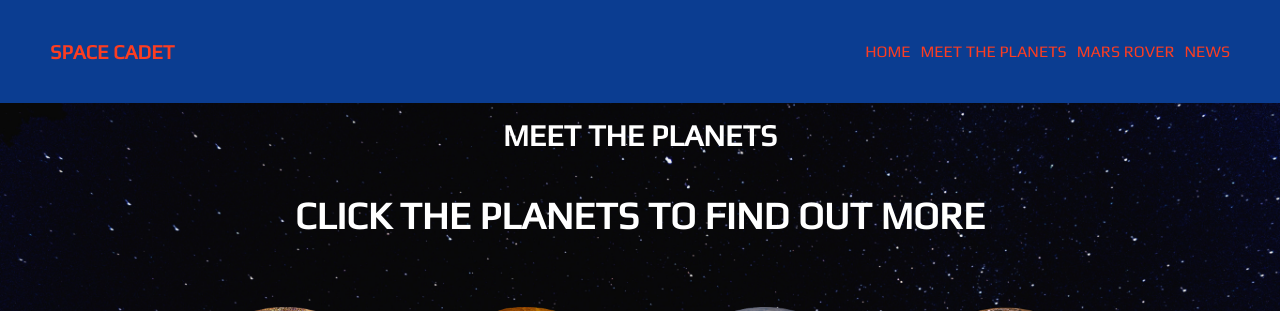
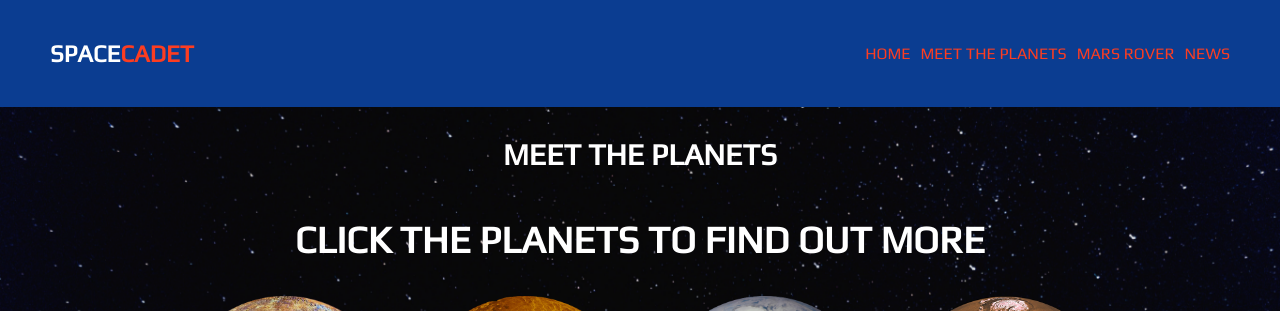
Before and after one commit to mitchelbower1/quick-nasa, an Angular app: page /planets in a window 1280 px wide. Shown: the top 311 px of the page. Built offline with nearby package versions, Linux system fonts and the light colour scheme.

Commit message:
FINAL COMMIT

```diff
--- a/src/app/footer/footer.component.css
+++ b/src/app/footer/footer.component.css
@@ -10,7 +10,6 @@ body {
   overflow: hidden;
   padding: 10px 0px;
   background-color: #0b3d91;
-
 }
 
 .card {
@@ -36,7 +35,6 @@ body {
   flex-direction: row;
   animation: ticker 100s linear infinite;
   background-color: #0b3d91;
-
 }
 
 @keyframes ticker {
@@ -63,25 +61,23 @@ body {
     width: 100%;
   }
 
-
-
   .headline {
     display: flex;
     flex-direction: row;
     font-family: ‘Play’, sans-serif;
     width: 100%;
     color: white;
-    font-size: 12px;
+    font-size: 16px;
     padding: 5px;
   }
 
   .ticker {
     display: flex;
     flex-direction: row;
-    width: 100vw;
+    width: 25vw;
     overflow: hidden;
     position: relative;
-    animation: ticker 100s linear infinite;
+    animation: ticker 45s linear infinite;
     background-color: #0b3d91;
   }
 
--- a/src/app/header/header.component.css
+++ b/src/app/header/header.component.css
@@ -12,7 +12,7 @@ body {
   justify-content: space-between;
   flex-direction: column;
   padding-top: 0px;
-  padding: 30px;
+  padding: 15px;
   align-items: center;
   width: 100%;
   font-family: "Play", sans-serif;
@@ -67,6 +67,16 @@ h1 {
   font-size: 24px;
   z-index: 99;
 }
+.logo {
+  display: flex;
+  align-items: baseline;
+  font-size: 24px;
+  color: white;
+}
+
+.cadet {
+  color: #fc3d21;
+}
 
 @media only screen and (min-width: 768px) {
   .navbar {
@@ -77,10 +87,7 @@ h1 {
     align-items: baseline;
     background-color: #0b3d91;
   }
-  .logo {
-    display: flex;
-    align-items: baseline;
-  }
+
   a {
     text-decoration: none;
     color: #fc3d21;
--- a/src/app/header/header.component.html
+++ b/src/app/header/header.component.html
@@ -3,7 +3,7 @@
     <div class="header">
       <h3>
         <p>
-          <a routerLink="/home" class="logo">SPACE CADET</a>
+          <a routerLink="/home" class="logo">SPACE <span class="cadet">CADET</span></a>
         </p>
       </h3>
       <ul class="main-nav">
--- a/src/app/home/home.component.css
+++ b/src/app/home/home.component.css
@@ -21,6 +21,8 @@ h1 {
 img {
   height: 100%;
   width: 100%;
+
+  padding: 20px;
 }
 
 .title {
--- a/src/app/nasa.service.ts
+++ b/src/app/nasa.service.ts
@@ -49,7 +49,7 @@ export class NASAService {
     });
   }
 
-  getRoverImage(date: string = "2015-03-13", rover: string = "curiosity") {
+  getRoverImage(date: string = "2019-01-19", rover: string = "curiosity") {
     return this.http.get(
       `https://api.nasa.gov/mars-photos/api/v1/rovers/${rover}/photos`,
       {
--- a/src/app/news/news.component.html
+++ b/src/app/news/news.component.html
@@ -1,6 +1,4 @@
 <body>
-
-
   <app-header></app-header>
 
   <div class="main">
@@ -13,6 +11,4 @@
       </div>
     </section>
   </div>
-
-<app-footer></app-footer>
 </body>
--- a/src/app/planets/planets.component.css
+++ b/src/app/planets/planets.component.css
@@ -15,16 +15,19 @@ h2 {
   justify-content: center;
   margin-top: 0;
   padding-top: 15px;
-  font-size: 52px;
+  font-size: 38px;
+  margin: 15px;
 }
 
 h4 {
   color: white;
   display: flex;
   justify-content: center;
+  align-items: center;
   margin-top: 0;
   padding-top: 15px;
-  font-size: 38px;
+  font-size: 24px;
+  margin: 15px;
 }
 
 .planet-container {
@@ -43,7 +46,7 @@ h4 {
 .modal-content {
   height: 80%;
   width: 80%;
-  background-color: skyblue;
+  background-color: rgba(111, 103, 146, 0.7);
   border-radius: 10px;
   overflow-y: scroll;
 }
@@ -70,11 +73,46 @@ p {
   padding: 5px;
   margin: 10px;
 }
+.name {
+  font-size: 20px;
+  margin-right: 10px;
+  color: #fc3d21;
+}
 
 .information {
   border: 1px solid blue;
 }
+
+i {
+  font-size: 18px;
+  padding: 10px;
+  border-radius: 5px;
+}
 @media only screen and (min-width: 768px) {
+  h2 {
+    color: white;
+    display: flex;
+    justify-content: center;
+    margin-top: 0;
+    padding-top: 15px;
+    font-size: 52px;
+    margin: 15px;
+  }
+  .name {
+    font-size: 20px;
+    margin-right: 10px;
+    color: #fc3d21;
+  }
+  h4 {
+    color: white;
+    display: flex;
+    justify-content: center;
+    align-items: center;
+    margin-top: 0;
+    padding-top: 15px;
+    font-size: 38px;
+    margin: 15px;
+  }
   main {
     display: flex;
     flex-direction: column;
@@ -93,7 +131,7 @@ p {
     -moz-background-size: cover;
     -o-background-size: cover;
     background-size: cover;
-    height: 100vh;
+    height: 100%;
     width: 100%;
   }
   p {
--- a/src/app/planets/planets.component.html
+++ b/src/app/planets/planets.component.html
@@ -17,14 +17,20 @@
         <button (click)="hidePlanetInfo()">
           <i class="far fa-times-circle"></i>
         </button>
-        <p>Name: {{ currentPlanet?.name }}</p>
-        <p>Planet Type: {{ currentPlanet?.planetType }}</p>
-        <p>Size: {{ currentPlanet?.size }}</p>
-        <p>Orbit: {{ currentPlanet?.orbit }}</p>
-        <p>Surface: {{ currentPlanet?.surface }}</p>
-        <p>Atmosphere: {{ currentPlanet?.atmosphere }}</p>
-        <p>Livability: {{ currentPlanet?.livability }}</p>
-        <p>Moons: {{ currentPlanet?.moons }}</p>
+        <p><span class="name"> Name:</span> {{ currentPlanet?.name }}</p>
+        <p>
+          <span class="name">Planet Type:</span>{{ currentPlanet?.planetType }}
+        </p>
+        <p><span class="name">Size:</span> {{ currentPlanet?.size }}</p>
+        <p><span class="name">Orbit:</span> {{ currentPlanet?.orbit }}</p>
+        <p><span class="name">Surface:</span> {{ currentPlanet?.surface }}</p>
+        <p>
+          <span class="name">Atmosphere:</span> {{ currentPlanet?.atmosphere }}
+        </p>
+        <p>
+          <span class="name">Livability:</span> {{ currentPlanet?.livability }}
+        </p>
+        <p><span class="name">Moons:</span> {{ currentPlanet?.moons }}</p>
       </div>
     </div>
   </div>
--- a/src/app/rover/rover.component.css
+++ b/src/app/rover/rover.component.css
@@ -16,12 +16,10 @@
 
 h1 {
   font-family: "play";
-  font-size: 28px;
+  font-size: 38px;
   color: white;
-}
-
-.info {
-  color: white;
+  -webkit-text-stroke-width: 0.5px;
+  -webkit-text-stroke-color: rgba(0, 0, 0, 0.7);
 }
 
 .form-container {
@@ -92,12 +90,14 @@ img {
   width: 75%;
 }
 
-.sol {
+.info {
+  font-size: 20px;
   color: white;
 }
 
 .nothing {
   color: white;
+  font-size: 32px;
 }
 
 @media only screen and (min-width: 768px) {
@@ -117,8 +117,10 @@ img {
 
   h1 {
     font-family: "play";
-    font-size: 28px;
+    font-size: 52px;
     color: white;
+    -webkit-text-stroke-width: 0.5px;
+    -webkit-text-stroke-color: rgba(0, 0, 0, 0.7);
   }
 
   .info {
--- a/src/app/rover/rover.component.html
+++ b/src/app/rover/rover.component.html
@@ -6,7 +6,7 @@
     <form #roverForm="ngForm" (ngSubmit)="getRoverImage(roverForm)">
       <label for="rover">Rover</label>
       <select id="rover" name="rover" placeholder="Choose Rover" ngModel>
-        <option value="curiosity">Curiosity</option>
+        <option value="curiosity" selected="selected">Curiosity</option>
         <option value="opportunity">Opportunity</option>
         <option value="spirit">Spirit</option>
       </select>
@@ -16,20 +16,21 @@
         type="date"
         id="date"
         name="date"
+        value="2019-01-19"
+        min="1971-01-01"
         placeholder="Enter your start date"
         ngModel
       />
       <button>Submit</button>
     </form>
   </div>
-  <p class="nothing" *ngIf="!roverImages">No photos on this day</p>
+  <p class="nothing" *ngIf="roverImages.length == 0">No photos on this day</p>
 
   <div class="imageBox" *ngFor="let image of roverImages; index as i">
     <div class="ngIf" *ngIf="i < 10">
       <img src="{{ image.img_src }}" alt="" />
       <p class="info">{{ image.camera.full_name }}</p>
-      <p class="sol">SOL(Martian day): {{ image.rover.max_sol }}</p>
+      <p class="info">SOL(Martian day): {{ image.rover.max_sol }}</p>
     </div>
   </div>
 </main>
-<app-footer></app-footer>
```
Lines whose indentation alone changed are shown as unchanged.
